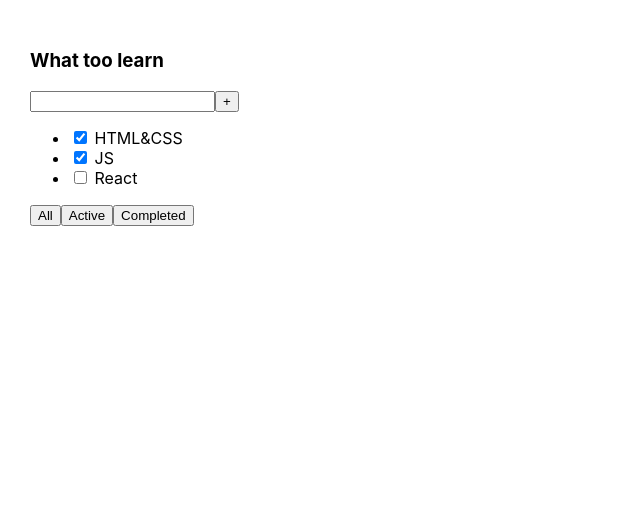
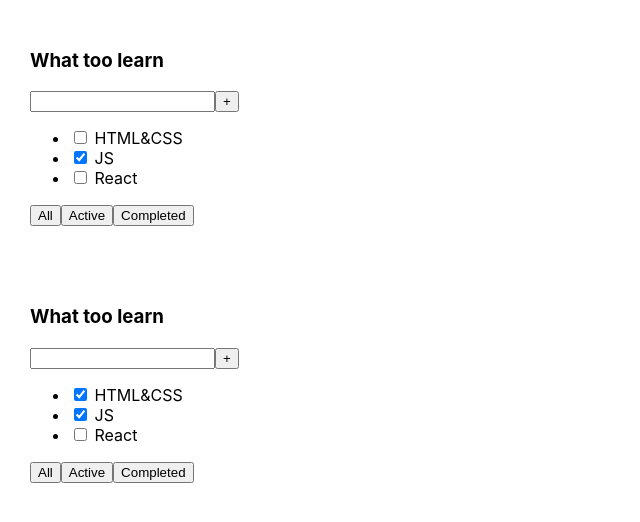
Before and after one commit to gogy9000/Mini-trello, a React (Create React App) app: page / in a window 1280 px wide. Shown: the top 522 px of the page, without its empty margins (0-640 px from the left). Built offline with nearby package versions, Linux system fonts and the light colour scheme.

Commit message:
todo use props

```diff
--- a/src/App.tsx
+++ b/src/App.tsx
@@ -1,7 +1,34 @@
 import React from 'react';
 import './App.css';
+import {Task1Type, Task2Type} from "./index";
 
-function App() {
+export type AppPropsType = {
+    task1: Task1Type[]
+    task2: Task2Type[]
+}
+
+
+function App(props: AppPropsType) {
+    return (
+        <div>
+            <Todo task1={props.task1}/>
+            <Todo task1={props.task2}/>
+        </div>
+
+    );
+}
+
+export default App;
+
+
+export type TodoPropsType = {
+    task1: Array<Task1Type>
+
+
+}
+
+export const Todo = (props: TodoPropsType) => {
+    console.log(props)
     return (
         <div className="App">
             <div>
@@ -11,7 +38,7 @@ function App() {
                     <button>+</button>
                 </div>
                 <ul>
-                    <li><input type="checkbox" checked={true}/> <span>HTML&CSS</span></li>
+                    <li><input type={props.task1[0].type} checked={props.task1[0].checked}/> <span>HTML&CSS</span></li>
                     <li><input type="checkbox" checked={true}/> <span>JS</span></li>
                     <li><input type="checkbox" checked={false}/> <span>React</span></li>
                 </ul>
@@ -22,7 +49,5 @@ function App() {
                 </div>
             </div>
         </div>
-    );
+    )
 }
-
-export default App;
--- a/src/index.tsx
+++ b/src/index.tsx
@@ -4,7 +4,25 @@ import './index.css';
 import App from './App';
 import * as serviceWorker from './serviceWorker';
 
-ReactDOM.render(<App />,  document.getElementById('root'));
+
+export let task1=[
+{type :"checkbox", checked: false},
+]
+export type Task1Type={
+    type: string
+    checked: boolean
+}
+export let task2=[
+    {type :"checkbox", checked: true},
+]
+export type Task2Type={
+    type: string
+    checked: boolean
+}
+
+
+
+ReactDOM.render(<App task1={task1}  task2={task2}  />,  document.getElementById('root'));
 
 // If you want your app to work offline and load faster, you can change
 // unregister() to register() below. Note this comes with some pitfalls.
```
Also changed, not shown: 1 other file (tests, documents, lock files or other folders).
